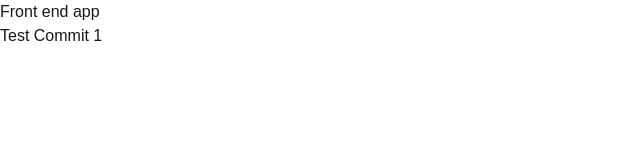
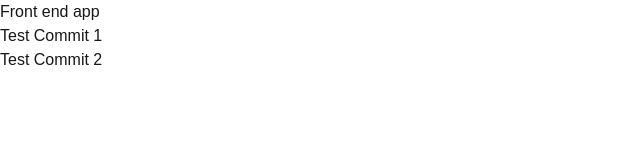
Before and after one commit to hayuta1412/test-repo, a Next.js app: page / in a window 1280 px wide. Shown: the top 160 px of the page, without its empty margins (0-640 px from the left). Built offline with nearby package versions, Linux system fonts and the light colour scheme.

Commit message:
Second commit

```diff
--- a/src/app/page.tsx
+++ b/src/app/page.tsx
@@ -3,6 +3,7 @@ export default function Home() {
     <div>
       Front end app
       <p>Test Commit 1</p>
+      <p>Test Commit 2</p>
     </div>
   );
 }
```
